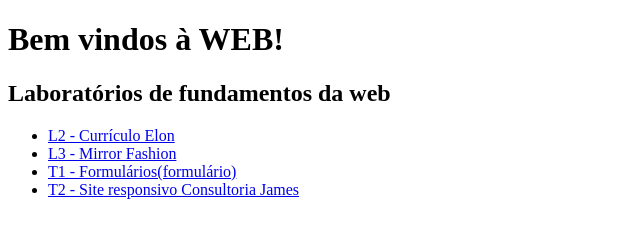
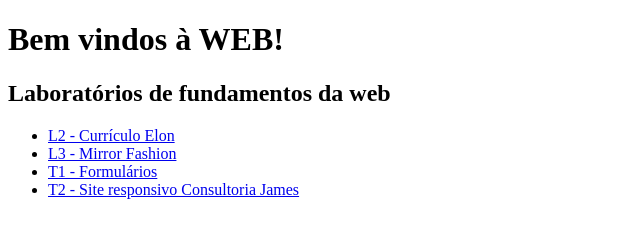
Before and after one commit to evandrovieiramafort/evandrovieiramafort.github.io, a plain HTML site: page index.html in a window 1280 px wide. Shown: the full height of the page, 0-640 px from the left. Drawn offline with Linux system fonts and the light colour scheme.

Commit message:
Update index.html

```diff
--- a/index.html
+++ b/index.html
@@ -11,7 +11,7 @@
     <ul>
         <li><a href="#">L2 - Currículo Elon</a></li>
         <li><a href="labs 02/Mirrorfashion/mirror.html">L3 - Mirror Fashion</a></li>
-        <li><a href="atividade_22-09/atividade_22-09.html">T1 - Formulários(formulário)</a></li>
+        <li><a href="atividade_22-09/atividade_22-09.html">T1 - Formulários</a></li>
         <li><a href="atividade de responsividade/index.html">T2 - Site responsivo Consultoria James</a></li>
     </ul>
 </body>
```
